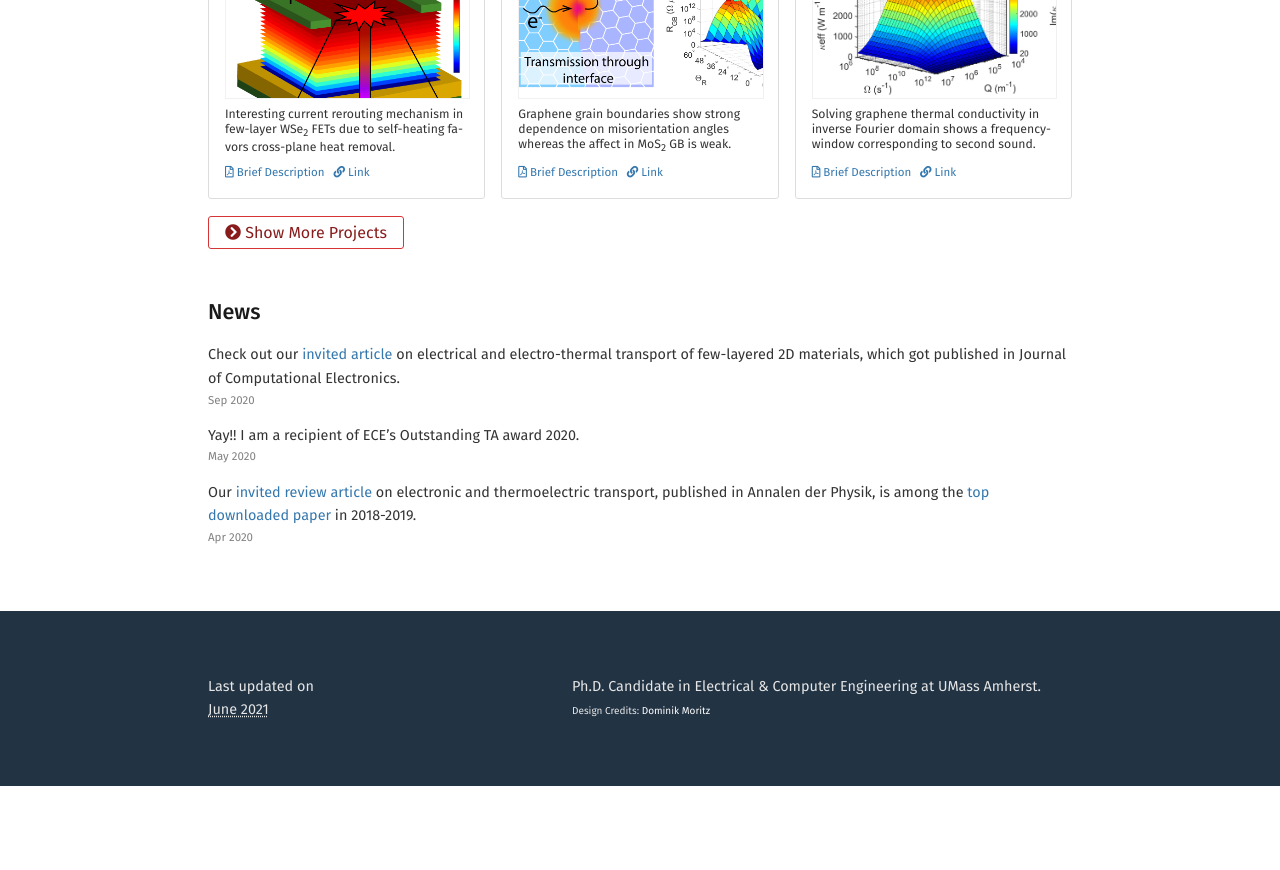
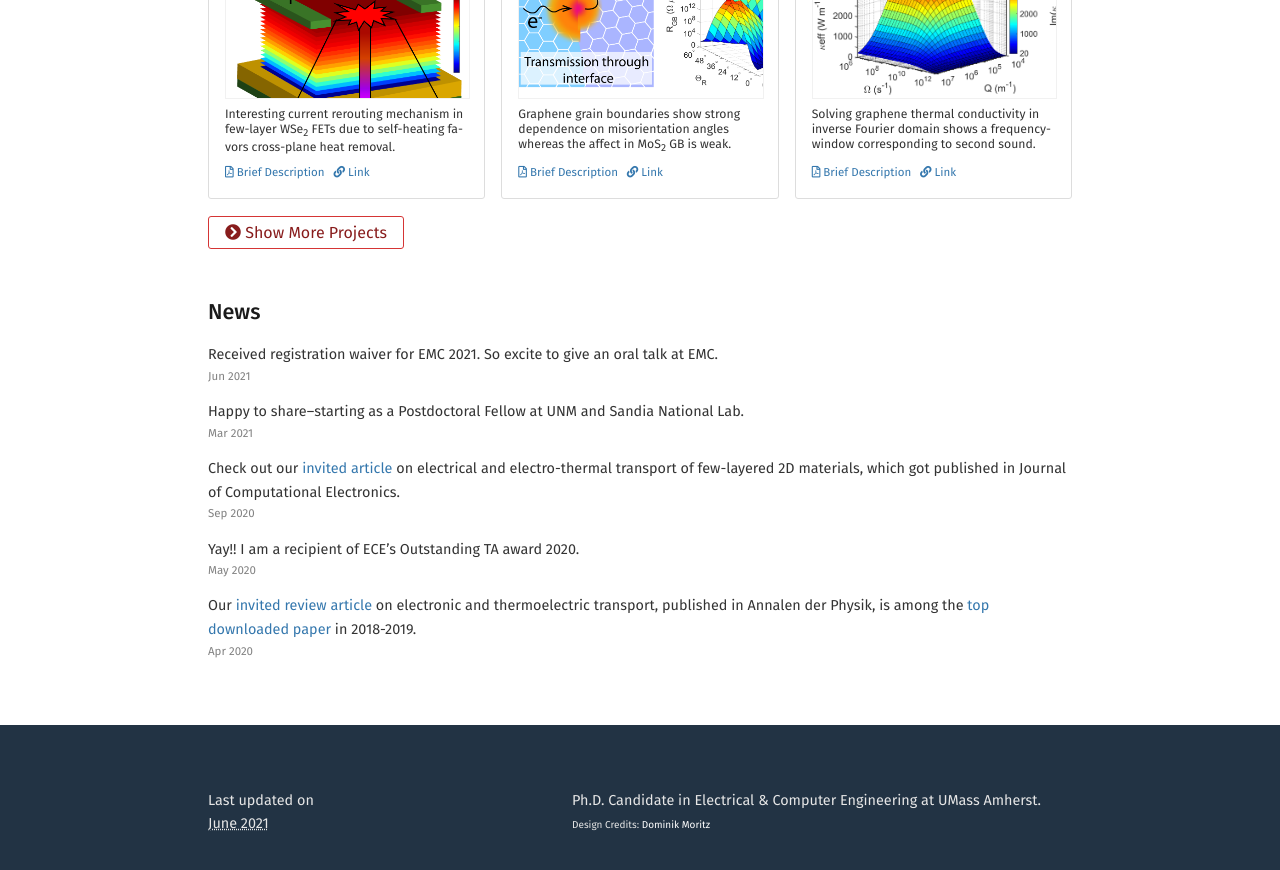
Before and after one commit to arnabmajee/arnabmajee.github.io, a Jekyll site: the page built from index.md, in a window 1280 px wide and 900 px high, scrolled down 1288 px. Shown: the top 870 px of the window. Built offline with Jekyll 4.4.1, drawn with Linux system fonts in a browser that asks for light colours; nearby versions of some CDN libraries; a style sheet for code colours, icons or effects is not loaded; before the commit the page ends 2074 px from its top, so only the background shows below that.

Commit message:
Update news.yml

```diff
--- a/_data/news.yml
+++ b/_data/news.yml
@@ -1,3 +1,7 @@
+- message: "Received registration waiver for EMC 2021. So excite to give an oral talk at EMC."
+  date: 2021-06-24
+- message: "Happy to share--starting as a Postdoctoral Fellow at UNM and Sandia National Lab."
+  date: 2021-03-23
 - message: "Check out our [invited article](https://link.springer.com/article/10.1007/s10825-020-01579-2) on electrical and electro-thermal transport of few-layered 2D materials, which got published in Journal of Computational Electronics."
   date: 2020-09-08
 - message: "Yay!! I am a recipient of ECE's Outstanding TA award 2020."
```
